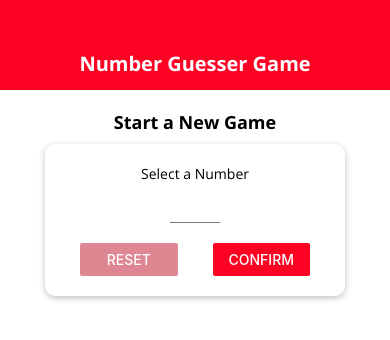
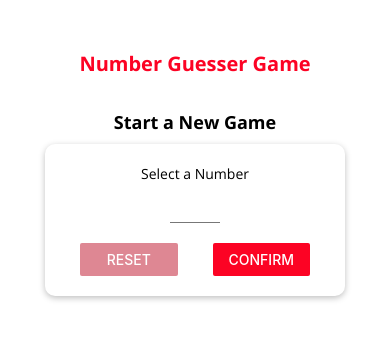
Before and after one commit to Sulaymon333/number-guess-game-react-native, a React Native app: screen / in a window 390 px wide. Shown: the top 340 px of the page. Built offline with nearby package versions, Linux system fonts and the light colour scheme.

Commit message:
made customization for different platforms - styles and functionality wise

```diff
--- a/components/Header.js
+++ b/components/Header.js
@@ -1,5 +1,5 @@
 import React from 'react';
-import { View, StyleSheet } from 'react-native';
+import { View, Platform, StyleSheet } from 'react-native';
 
 import TitleText from '../components/TitleText';
 
@@ -7,7 +7,15 @@ import Colors from '../utils/colors';
 
 const Header = ({ title }) => {
     return (
-        <View style={styles.header}>
+        <View
+            style={{
+                ...styles.headerBase,
+                ...Platform.select({
+                    ios: styles.headerIOS,
+                    android: styles.headerAndroid,
+                }),
+            }}
+        >
             <TitleText style={styles.headerTitle}>{title}</TitleText>
         </View>
     );
@@ -16,15 +24,22 @@ const Header = ({ title }) => {
 export default Header;
 
 const styles = StyleSheet.create({
-    header: {
+    headerBase: {
         paddingTop: 36,
         height: 90,
         width: '100%',
         justifyContent: 'center',
         alignItems: 'center',
+    },
+    headerIOS: {
+        backgroundColor: 'white',
+        borderBottomColor: '#ccc',
+        borderBottomWidth: 1,
+    },
+    headerAndroid: {
         backgroundColor: Colors.primaryColor,
     },
     headerTitle: {
-        color: 'white',
+        color: Platform.OS === 'android' ? 'white' : Colors.primaryColor,
     },
 });
```
Also changed, not shown: components/MainButton-old.js (added, +42 -0 lines), components/MainButton.android.js (added, +42 -0 lines), components/MainButton.ios.js (renamed from components/MainButton.js).
